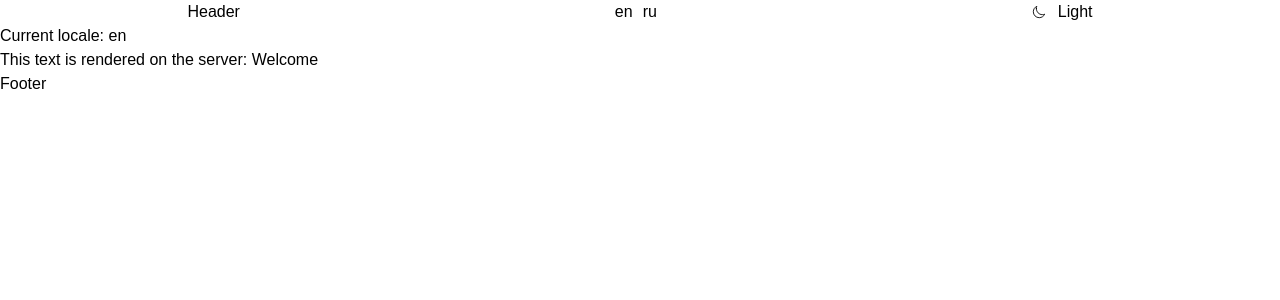
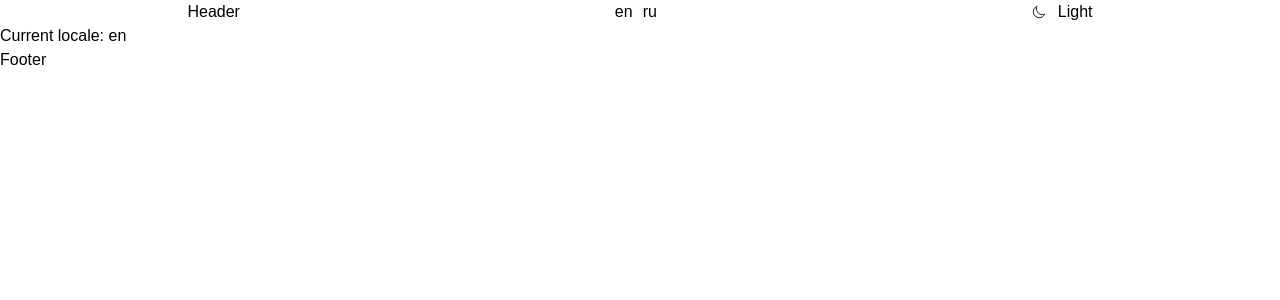
Before and after one commit to SkaterPunisher/website_english, a Next.js app: page /en in a window 1280 px wide. Shown: the top 300 px of the page. Built offline with nearby package versions, Linux system fonts and the light colour scheme.

Commit message:
feat types

```diff
--- a/app/[lang]/_components/MainLayout/Footer/Footer.props.ts
+++ b/app/[lang]/_components/MainLayout/Footer/Footer.props.ts
@@ -1,8 +1,9 @@
+import { footerTypes } from '@/types/mainLayout';
 import { DetailedHTMLProps, HTMLAttributes } from 'react';
 
 export type FooterProps = DetailedHTMLProps<
   HTMLAttributes<HTMLDivElement>,
   HTMLDivElement
 > & {
-  dictionary: string;
+  dictionary: footerTypes;
 };
--- a/app/[lang]/_components/MainLayout/Header/Header.props.ts
+++ b/app/[lang]/_components/MainLayout/Header/Header.props.ts
@@ -1,14 +1,9 @@
+import { headerTypes } from '@/types/mainLayout';
 import { DetailedHTMLProps, HTMLAttributes } from 'react';
 
 export type HeaderProps = DetailedHTMLProps<
   HTMLAttributes<HTMLDivElement>,
   HTMLDivElement
 > & {
-  dictionary: {
-    Header: string;
-    Theme: {
-      Light: string;
-      Dark: string;
-    };
-  };
+  dictionary: headerTypes;
 };
--- a/app/[lang]/_components/MainLayout/MainLayout.props.ts
+++ b/app/[lang]/_components/MainLayout/MainLayout.props.ts
@@ -1,3 +1,4 @@
+import { mainLayout } from '@/types/mainLayout';
 import { DetailedHTMLProps, HTMLAttributes } from 'react';
 
 export type MainLayoutProps = DetailedHTMLProps<
@@ -5,14 +6,5 @@ export type MainLayoutProps = DetailedHTMLProps<
   HTMLDivElement
 > & {
   children: React.ReactNode;
-  dictionary: {
-    Header: {
-      Header: string;
-      Theme: {
-        Light: string;
-        Dark: string;
-      };
-    };
-    Footer: string;
-  };
+  dictionary: mainLayout;
 };
--- a/app/[lang]/_components/MainProvider.props.ts
+++ b/app/[lang]/_components/MainProvider.props.ts
@@ -1,15 +1,7 @@
+import { mainLayout } from '@/types/mainLayout';
 import { ReactNode } from 'react';
 
 export type MainProviderProps = {
   children: ReactNode;
-  dictionary: {
-    Header: {
-      Header: string;
-      Theme: {
-        Light: string;
-        Dark: string;
-      };
-    };
-    Footer: string;
-  };
+  dictionary: mainLayout;
 };
--- a/app/[lang]/page.tsx
+++ b/app/[lang]/page.tsx
@@ -20,15 +20,9 @@ export default async function IndexPage({
 }: {
   params: { lang: Locale };
 }) {
-  const dictionary = await getDictionary(lang);
-
   return (
     <div>
       <p>Current locale: {lang}</p>
-      <p>
-        This text is rendered on the server:{' '}
-        {dictionary['server-component'].welcome}
-      </p>
     </div>
   );
 }
--- a/dictionaries/en.json
+++ b/dictionaries/en.json
@@ -9,8 +9,5 @@
       "Theme": { "Light": "Light", "Dark": "Dark" }
     },
     "Footer": "Footer"
-  },
-  "server-component": {
-    "welcome": "Welcome"
   }
 }
--- /dev/null
+++ b/types/mainPage.d.ts
@@ -0,0 +1,6 @@
+export interface mainPage {
+  MainPage: {
+    MainPageTitle: string;
+    MainPageDescription: string;
+  };
+}
```
Also changed, not shown: types/mainLayout.d.ts (added, +16 -0 lines), ui/ThemeSwitcher/ThemeSwitcher.props.ts (+3 -4 lines).
